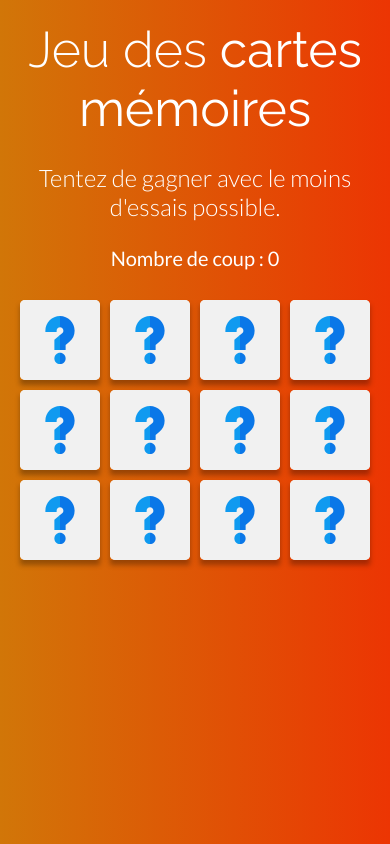
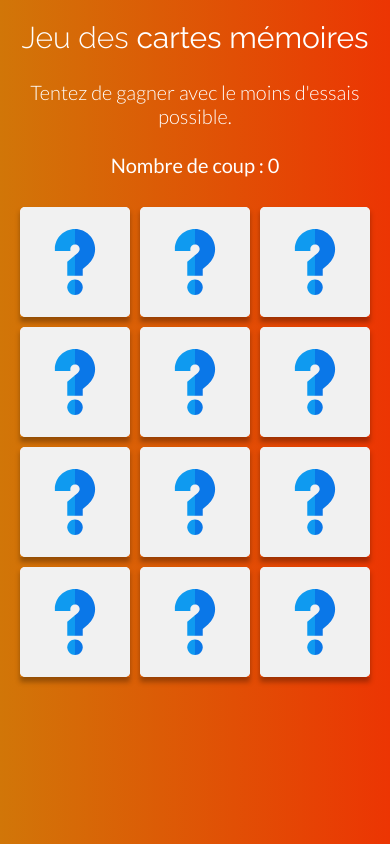
Before and after one commit to Yradouani/memory, a plain HTML site: page index.html in a window 390 px wide. Drawn offline with Linux system fonts and the light colour scheme.

Commit message:
ajout des médias queries

```diff
--- a/style.scss
+++ b/style.scss
@@ -25,7 +25,7 @@ body {
 
   h1 {
     font-weight: 300;
-    font-size: clamp(30px, 50px, 55px);
+    font-size: 50px;
     font-family: Raleway, sans-serif;
 
     span {
@@ -104,3 +104,23 @@ img {
 .active {
   transform: rotateY(180deg);
 }
+
+@media (max-width: 620px) {
+  h1 {
+    font-size: 40px !important;
+  }
+}
+
+@media (max-width: 520px) {
+  h1 {
+    font-size: 30px !important;
+  }
+
+  h2 {
+    font-size: 20px !important;
+  }
+
+  .grid {
+    grid-template-columns: repeat(3, 1fr);
+  }
+}
```
Also changed, not shown: style.css, 1 other file.
